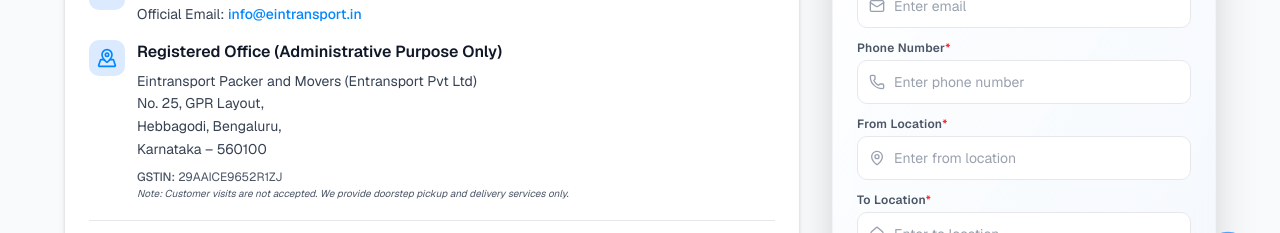
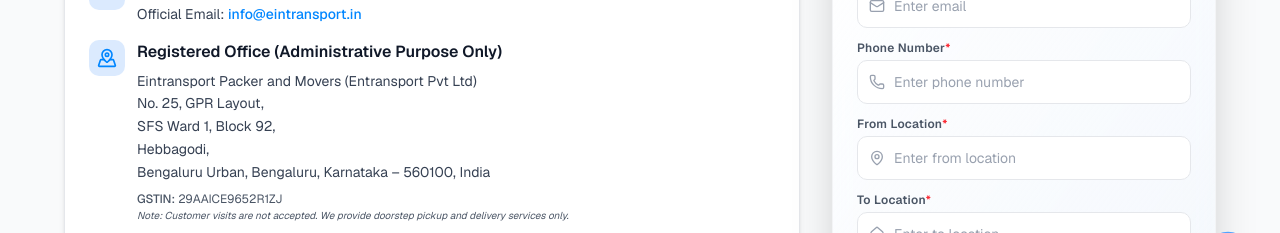
Before and after one commit to naveenmvoff/Ein-website, a Next.js app: page /contact-us in a window 1280 px wide. Shown: the part 443-676 px from the top of the page. Built offline with nearby package versions, Linux system fonts and the light colour scheme; no server answers.

Commit message:
Updated the Address

```diff
--- a/package.json
+++ b/package.json
@@ -44,6 +44,7 @@
     "@types/react": "^19",
     "@types/react-dom": "^19",
     "babel-plugin-react-compiler": "1.0.0",
+    "baseline-browser-mapping": "^2.9.19",
     "eslint": "^9",
     "eslint-config-next": "16.1.0-canary.12",
     "puppeteer": "^24.31.0",
--- a/src/app/contact-us/page.tsx
+++ b/src/app/contact-us/page.tsx
@@ -162,9 +162,11 @@
                       <br />
                       No. 25, GPR Layout,
                       <br />
-                      Hebbagodi, Bengaluru,
+                      SFS Ward 1, Block 92,
                       <br />
-                      Karnataka – 560100
+                      Hebbagodi,
+                      <br />
+                      Bengaluru Urban,  Bengaluru, Karnataka – 560100, India
                     </p>
                     <div className="text-xs text-gray-600 space-y-0.5">
                       <p>
```
Also changed, not shown: 1 other file (tests, documents, lock files or other folders).
